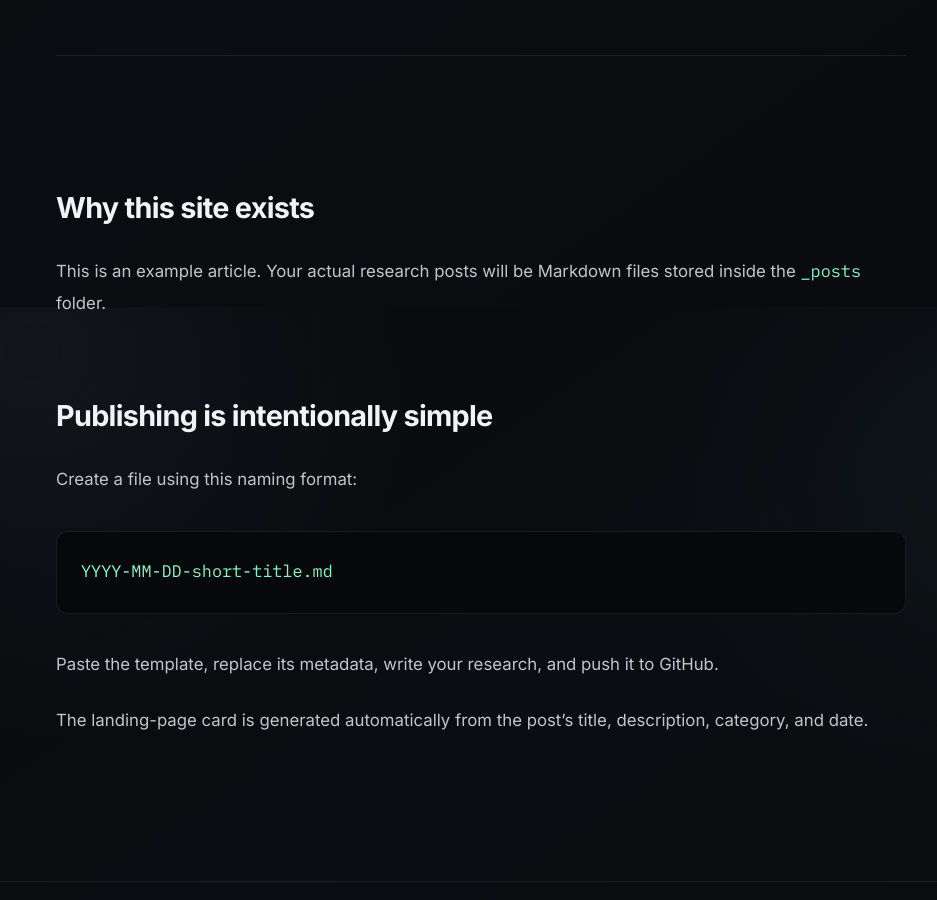
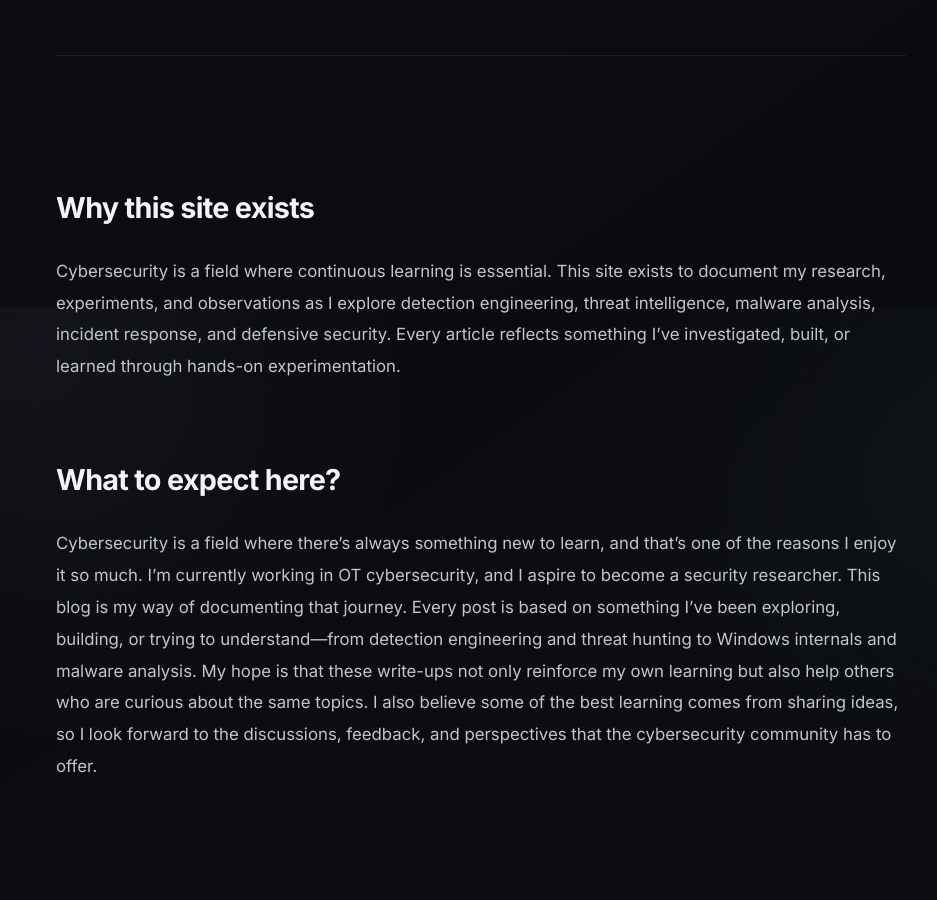
Before and after one commit to kapilkeshav/CYB3RW1N3, a Jekyll site: the page built from _posts/2026-08-05-welcome-to-cyb3rw1n3.md, in a window 1280 px wide and 900 px high, scrolled down 593 px. Shown: the whole window, without its empty margins (159-1096 px from the left). Built offline with Jekyll 4.4.1, drawn with Linux system fonts in a browser that asks for light colours.

Commit message:
Update 2026-08-05-welcome-to-cyb3rw1n3.md

````diff
--- a/_posts/2026-08-05-welcome-to-cyb3rw1n3.md
+++ b/_posts/2026-08-05-welcome-to-cyb3rw1n3.md
@@ -9,16 +9,8 @@ read_time: 3
 
 ## Why this site exists
 
-This is an example article. Your actual research posts will be Markdown files stored inside the `_posts` folder.
+Cybersecurity is a field where continuous learning is essential. This site exists to document my research, experiments, and observations as I explore detection engineering, threat intelligence, malware analysis, incident response, and defensive security. Every article reflects something I've investigated, built, or learned through hands-on experimentation.
 
-## Publishing is intentionally simple
+## What to expect here?
 
-Create a file using this naming format:
-
-```text
-YYYY-MM-DD-short-title.md
-```
-
-Paste the template, replace its metadata, write your research, and push it to GitHub.
-
-The landing-page card is generated automatically from the post's title, description, category, and date.
+Cybersecurity is a field where there's always something new to learn, and that's one of the reasons I enjoy it so much. I'm currently working in OT cybersecurity, and I aspire to become a security researcher. This blog is my way of documenting that journey. Every post is based on something I've been exploring, building, or trying to understand—from detection engineering and threat hunting to Windows internals and malware analysis. My hope is that these write-ups not only reinforce my own learning but also help others who are curious about the same topics. I also believe some of the best learning comes from sharing ideas, so I look forward to the discussions, feedback, and perspectives that the cybersecurity community has to offer.
````
